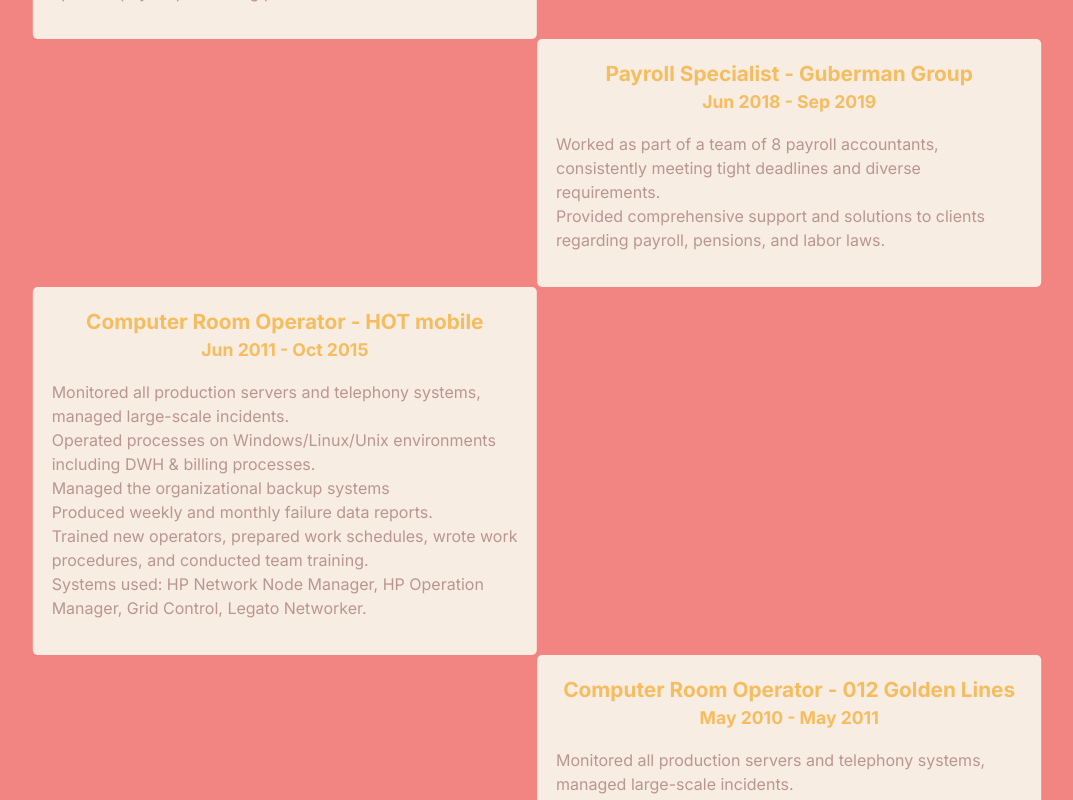
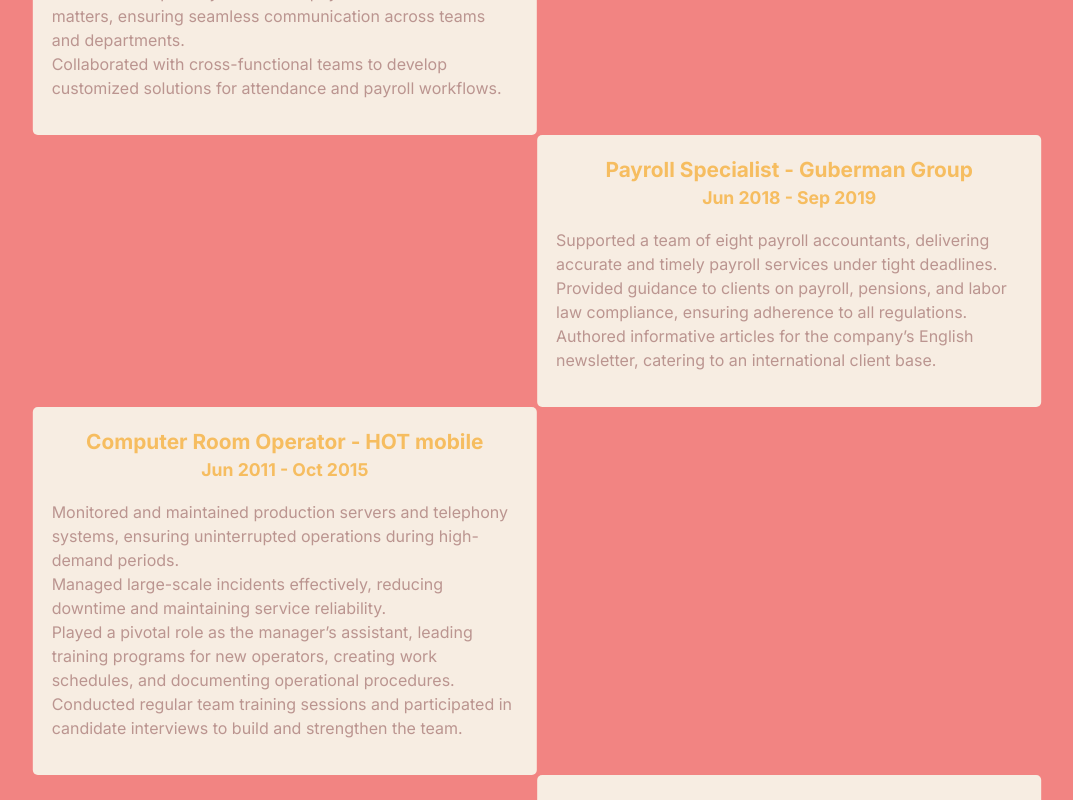
Before and after one commit to Lulzies87/portfolio, a React (Vite) app in the folder app/: page / in a window 1280 px wide. Shown: the part 2940-3740 px from the top of the page, without its empty margins (103-1176 px from the left). Built offline with nearby package versions, Linux system fonts and the light colour scheme; no server answers; a web font is replaced by a local one.

Commit message:
update experience content

```diff
--- a/app/src/components/Experience/Experience.tsx
+++ b/app/src/components/Experience/Experience.tsx
@@ -31,7 +31,6 @@
 
   return (
     <div id="experience" className={styles.experienceContainer}>
-
       <img
         className={styles.experienceContainer__transitionTop}
         src="/images/experience-transition.png"
@@ -51,36 +50,38 @@
             title="Payroll Administrator - Aluma"
             subtitle="Oct 2019 - Nov 2023"
             responsibilities={[
-              "Full responsibility for the entire payroll and attendance systems of the organization (250 employees), serving as the single point of contact for related questions and issues.",
-              "Developed and implemented efficient work processes in collaboration with various teams across the company to optimize payroll processing procedures.",
+              "Streamlined payroll operations for 250 employees, reducing end-to-end processing time by 30% through process optimization and automation.",
+              "Successfully led the migration to a new attendance system, improving payroll accuracy and minimizing errors to 1%.",
+              "Served as the primary contact for payroll and attendance matters, ensuring seamless communication across teams and departments.",
+              "Collaborated with cross-functional teams to develop customized solutions for attendance and payroll workflows.",
             ]}
           />
           <ExperienceBox
             title="Payroll Specialist - Guberman Group"
             subtitle="Jun 2018 - Sep 2019"
             responsibilities={[
-              "Worked as part of a team of 8 payroll accountants, consistently meeting tight deadlines and diverse requirements.",
-              "Provided comprehensive support and solutions to clients regarding payroll, pensions, and labor laws.",
+              "Supported a team of eight payroll accountants, delivering accurate and timely payroll services under tight deadlines.",
+              "Provided guidance to clients on payroll, pensions, and labor law compliance, ensuring adherence to all regulations.",
+              "Authored informative articles for the company’s English newsletter, catering to an international client base.",
             ]}
           />
           <ExperienceBox
             title="Computer Room Operator - HOT mobile"
             subtitle="Jun 2011 - Oct 2015"
             responsibilities={[
-              "Monitored all production servers and telephony systems, managed large-scale incidents.",
-              "Operated processes on Windows/Linux/Unix environments including DWH & billing processes.",
-              "Managed the organizational backup systems",
-              "Produced weekly and monthly failure data reports.",
-              "Trained new operators, prepared work schedules, wrote work procedures, and conducted team training.",
-              "Systems used: HP Network Node Manager, HP Operation Manager, Grid Control, Legato Networker.",
+              "Monitored and maintained production servers and telephony systems, ensuring uninterrupted operations during high-demand periods.",
+              "Managed large-scale incidents effectively, reducing downtime and maintaining service reliability.",
+              "Played a pivotal role as the manager’s assistant, leading training programs for new operators, creating work schedules, and documenting operational procedures.",
+              "Conducted regular team training sessions and participated in candidate interviews to build and strengthen the team.",
             ]}
           />
           <ExperienceBox
             title="Computer Room Operator - 012 Golden Lines"
             subtitle="May 2010 - May 2011"
             responsibilities={[
-              "Monitored all production servers and telephony systems, managed large-scale incidents.",
-              "Systems used: HP Sitescope, BAC, OnGuard, EAI, Legato Networker, Data Protector, NetVault.",
+              "Operated backup systems and processes across Linux/Unix and Windows environments.",
+              "Monitored production servers, identifying, and resolving issues in real-time to ensure high system availability.",
+              "Managed production servers and resolved incidents in real-time.",
             ]}
           />
         </div>
@@ -91,7 +92,6 @@
         src="/images/experience-transition.png"
         alt="transition-image"
       />
-
     </div>
   );
 }
```
